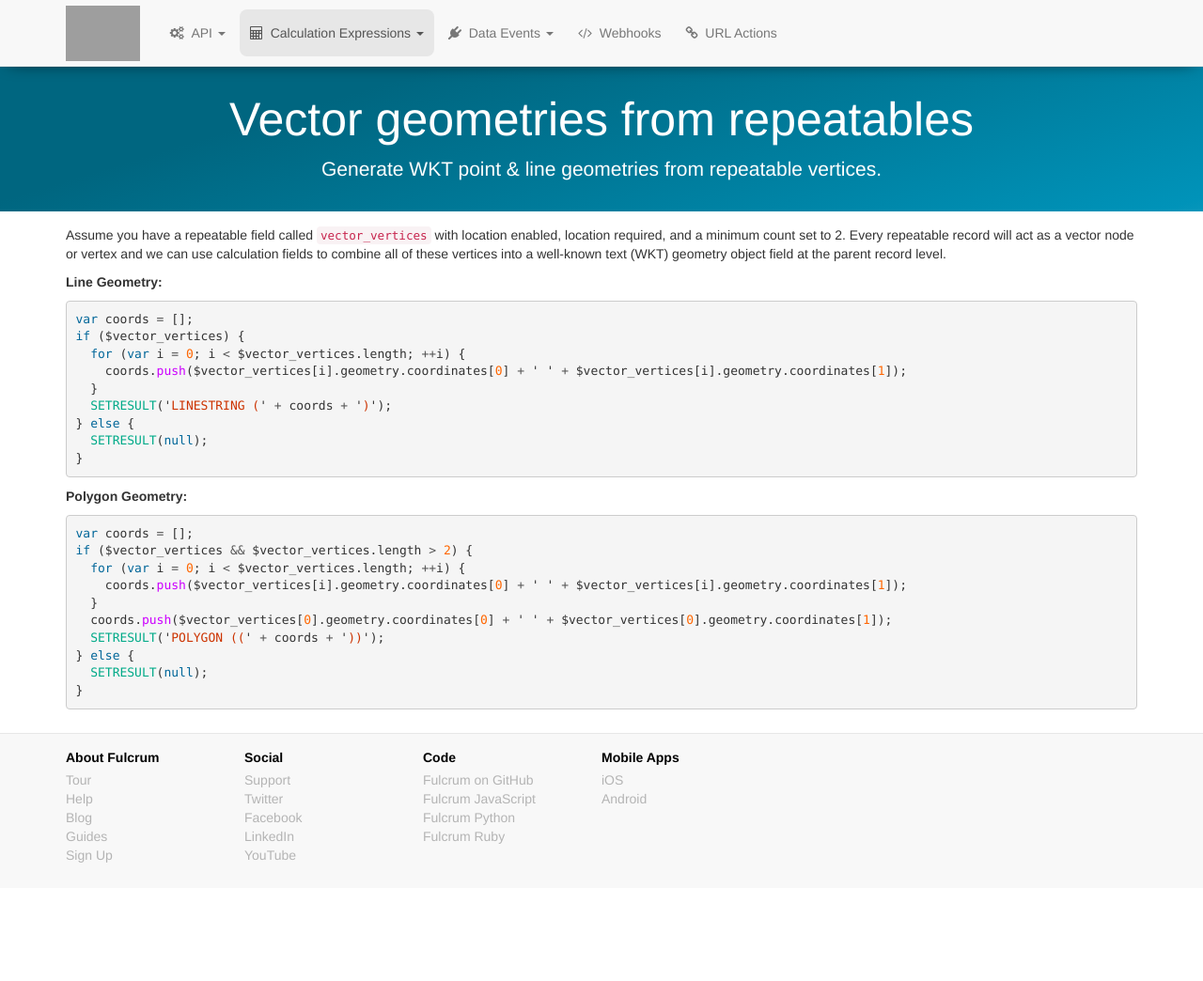
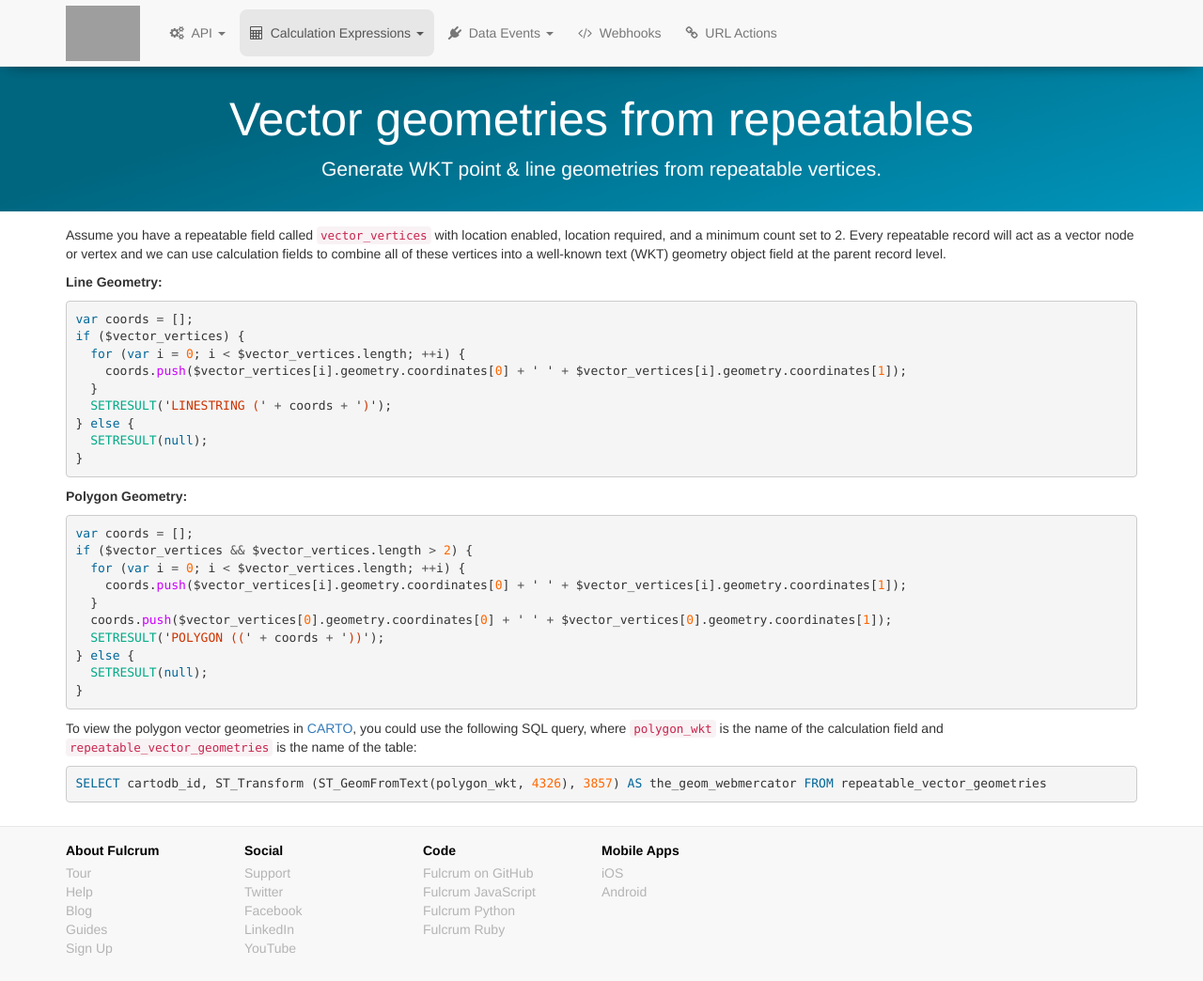
Before and after one commit to rylincoln/developer.fulcrumapp.com, a Jekyll site: the page built from _expression-examples/repeatable-vector-geometries.md, in a window 1280 px wide and 1044 px high. Shown: the whole window at 94% size. Built offline with Jekyll 4.4.1, drawn with Linux system fonts in a browser that asks for light colours; nearby versions of some CDN libraries; grey boxes are pictures that could not be loaded.

Commit message:
Add CARTO SQL

````diff
--- a/_expression-examples/repeatable-vector-geometries.md
+++ b/_expression-examples/repeatable-vector-geometries.md
@@ -36,3 +36,9 @@ if ($vector_vertices && $vector_vertices.length > 2) {
   SETRESULT(null);
 }
 ```
+
+To view the polygon vector geometries in [CARTO](https://carto.com/), you could use the following SQL query, where `polygon_wkt` is the name of the calculation field and `repeatable_vector_geometries` is the name of the table:
+
+```sql
+SELECT cartodb_id, ST_Transform (ST_GeomFromText(polygon_wkt, 4326), 3857) AS the_geom_webmercator FROM repeatable_vector_geometries
+```
````
Also changed, not shown: _data-event-examples/capturing-vector-coordinates.md (+6 -0 lines).
